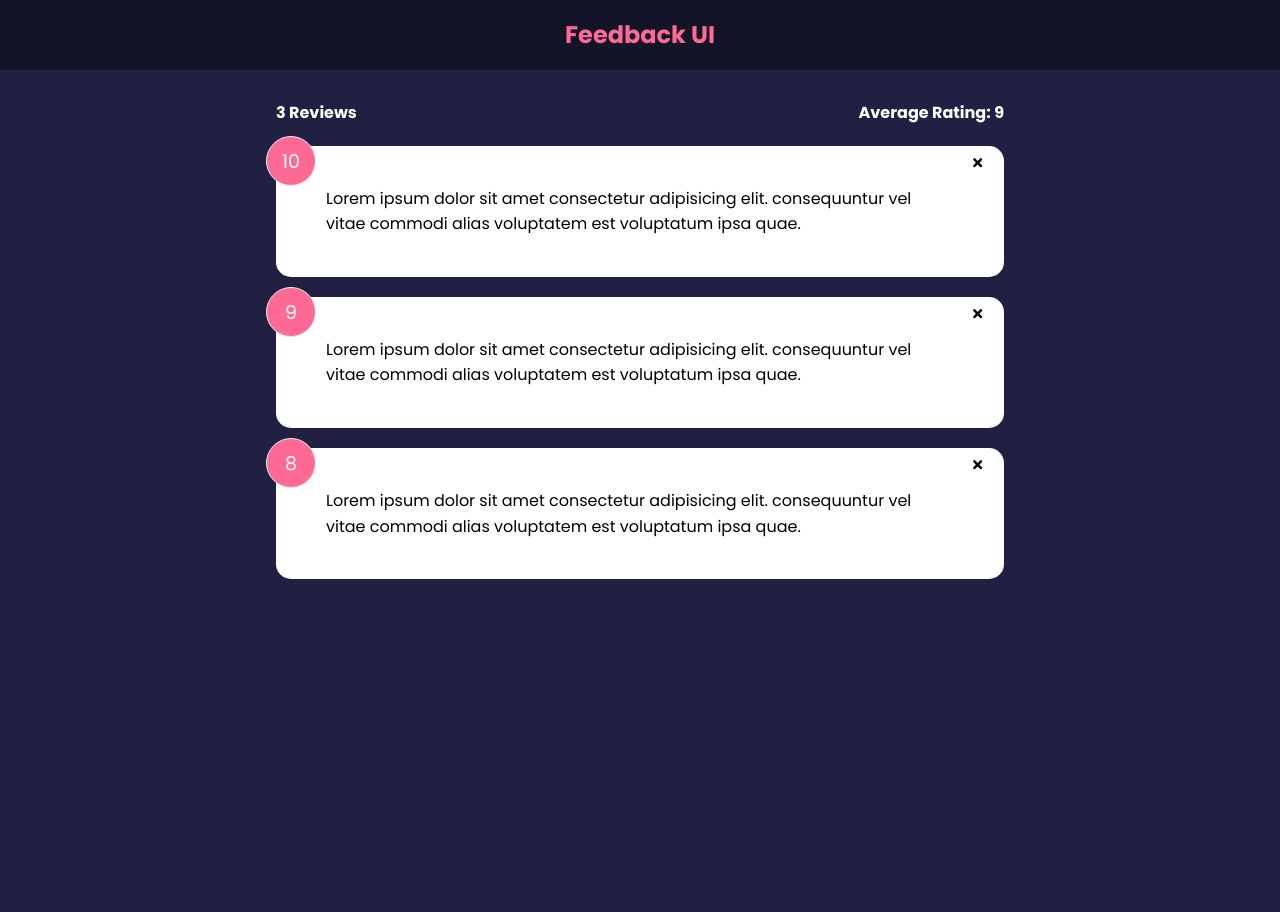
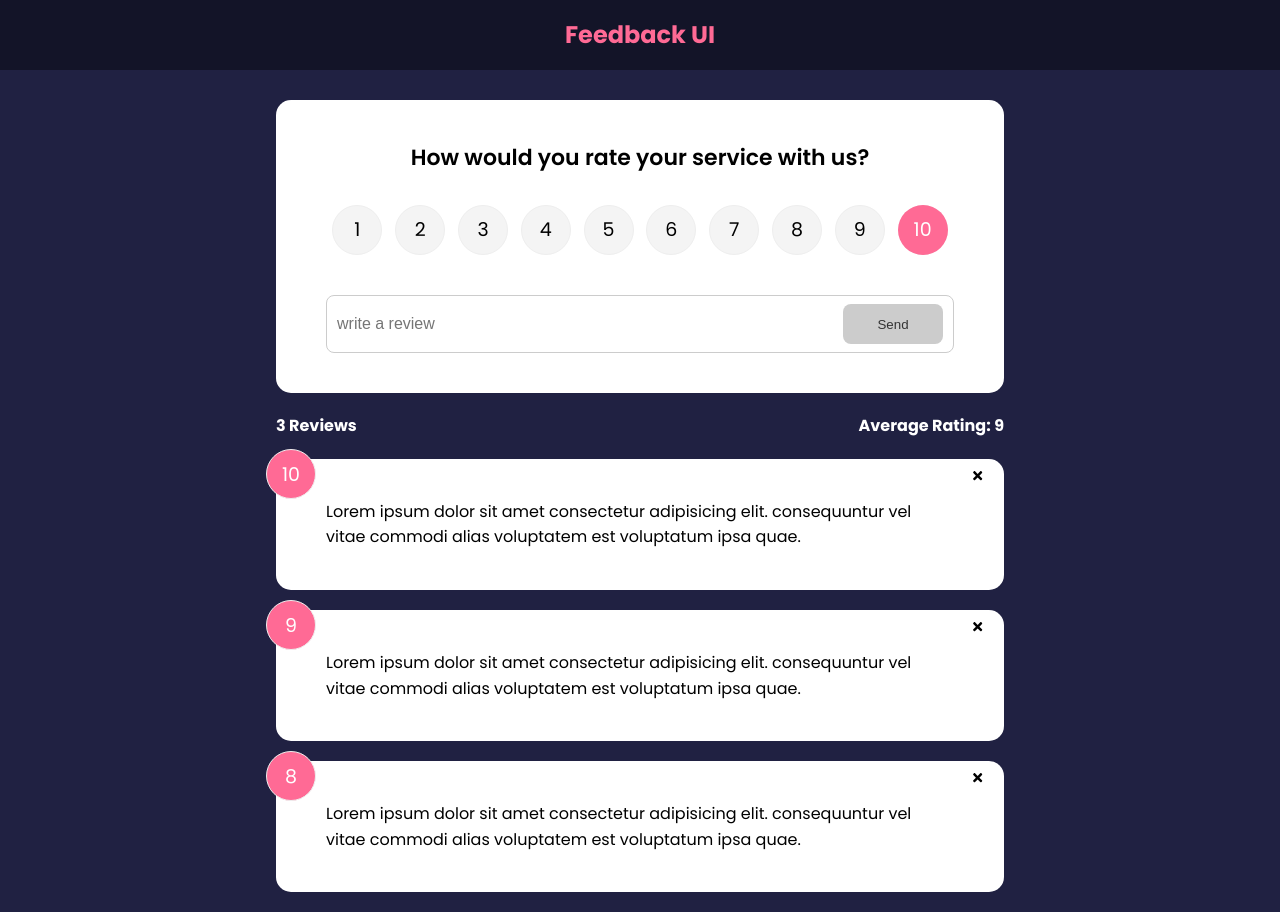
Before and after one commit to Bamideleemman/feedback-app, a React (Create React App) app: page / in a window 1280 px wide. Before the commit the page ends 800 px from the top, so only its background shows below. Built offline with nearby package versions, Linux system fonts and the light colour scheme.

Commit message:
rating select completed without delete animation

```diff
--- a/src/App.js
+++ b/src/App.js
@@ -1,12 +1,21 @@
+import {v4 as uuidv4} from 'uuid'
 import {useState} from 'react'
 import Header from "./components/Header"
 import FeedbackList from './components/FeedbackList'
 import FeedbackData from './data/FeedbackData'
 import FeedbackStats from './components/FeedbackStats'
-//import FeedbackItem from './components/FeedbackItem'
+import FeedbackForm from './components/FeedbackForm'
+//import FeedbackItem from do//
 
 function App() {
     const [feedback, setFeedback] = useState(FeedbackData)
+
+    const addFeedback = (newFeedback) => {
+        newFeedback.id = uuidv4()
+        setFeedback([newFeedback,...feedback])
+
+    }
+
     const deleteFeedback = (id) => {
         if(window.confirm('Are you sure you want to delete?')) {
         setFeedback(feedback.filter((item) => item.id !==id))}
@@ -15,9 +24,10 @@
     <>
         <Header />
         <div className="container">
-            <FeedbackStats feedback={feedback}/>
-            <FeedbackList feedback = {feedback}
-            handleDelete={deleteFeedback}/>
+        <FeedbackForm handleAdd={addFeedback}/>
+        <FeedbackStats feedback={feedback}/>
+        <FeedbackList feedback = {feedback}
+        handleDelete={deleteFeedback}/>
         </div>
     </>
  )
--- /dev/null
+++ b/src/components/FeedbackForm.jsx
@@ -0,0 +1,59 @@
+import { useState } from "react"
+import RatingSelect from "./RatingSelect"
+import Card from "./shared/Card"
+import Button from "./shared/Button"
+
+
+function FeedbackForm({handleAdd}) {
+    const [text, setText] = useState('')
+    const [rating, setRating] = useState(10)
+    const [btnDisabled, setBtnDisabled] = useState(true)
+    const [message, setMessage] = useState('')
+
+    const handleTextChange = (e) => {
+        if(text === '') {
+            setBtnDisabled(true)
+            setMessage(null)
+        } else if(text !== '' && text.trim().length <=10) {
+
+            setMessage('Text must be at least 10 characters')
+            setBtnDisabled(true)
+        } else {
+            setMessage(null)
+            setBtnDisabled(false)
+        }
+        setText(e.target.value)
+    }
+
+    const handleSubmit = (e) => {
+        e.preventDefault()
+        if(text.trim().length >10) {
+            const newFeedback = {
+                text,
+                rating
+            }
+
+            handleAdd(newFeedback)
+
+            setText('')
+            }
+        }
+
+  return <Card>
+    <form onSubmit={handleSubmit}>
+        <h2>How would you rate your service with us?</h2>
+            <RatingSelect select={(rating) =>setRating(rating)}/>
+            <div className="input-group">
+                <input onChange={handleTextChange}
+                type="text"
+                placeholder="write a review"
+                value={text}/>
+
+                <Button type='submit' isDisabled={btnDisabled}>Send</Button>
+            </div>
+        {message && <div className='message'>{message}</div>}
+    </form>
+    </Card>
+}
+
+export default FeedbackForm
--- a/src/components/FeedbackItem.jsx
+++ b/src/components/FeedbackItem.jsx
@@ -1,7 +1,7 @@
 
 import {FaTimes} from 'react-icons/fa'
 import PropTypes from 'prop-types'
-import Card from "./shared/Card"
+import Card from './shared/Card'
 
 function FeedbackItem({item, handleDelete}) {
 
--- /dev/null
+++ b/src/components/RatingSelect.jsx
@@ -0,0 +1,134 @@
+import {useState} from 'react'
+
+function RatingSelect({select}) {
+    const[selected, setSelected] = useState(10)
+    const handleChange = (e) => {
+        setSelected(+e.currentTarget.value)
+        select(+e.currentTarget.value)
+    }
+  return (
+    <ul className='rating'>
+        <li>
+            <input
+            type='radio'
+            id='num1'
+            name='rating'
+            value='1'
+            onChange={handleChange}
+            checked={selected ===1 }
+            />
+            <label htmlFor='num1'>1</label>
+        </li>
+
+        <li>
+            <input
+            type='radio'
+            id='num2'
+            name='rating'
+            value='2'
+            onChange={handleChange}
+            checked={selected ===2 }
+            />
+            <label htmlFor='num2'>2</label>
+        </li>
+
+        <li>
+            <input
+            type='radio'
+            id='num3'
+            name='rating'
+            value='3'
+            onChange={handleChange}
+            checked={selected ===3 }
+            />
+            <label htmlFor='num3'>3</label>
+        </li>
+
+        <li>
+            <input
+            type='radio'
+            id='num4'
+            name='rating'
+            value='4'
+            onChange={handleChange}
+            checked={selected ===4 }
+            />
+            <label htmlFor='num4'>4</label>
+        </li>
+
+        <li>
+            <input
+            type='radio'
+            id='num5'
+            name='rating'
+            value='5'
+            onChange={handleChange}
+            checked={selected ===5 }
+            />
+            <label htmlFor='num5'>5</label>
+        </li>
+
+        <li>
+            <input
+            type='radio'
+            id='num6'
+            name='rating'
+            value='6'
+            onChange={handleChange}
+            checked={selected ===6 }
+            />
+            <label htmlFor='num6'>6</label>
+        </li>
+
+        <li>
+            <input
+            type='radio'
+            id='num7'
+            name='rating'
+            value='7'
+            onChange={handleChange}
+            checked={selected ===7 }
+            />
+            <label htmlFor='num7'>7</label>
+        </li>
+
+        <li>
+            <input
+            type='radio'
+            id='num8'
+            name='rating'
+            value='8'
+            onChange={handleChange}
+            checked={selected ===8 }
+            />
+            <label htmlFor='num8'>8</label>
+        </li>
+
+        <li>
+            <input
+            type='radio'
+            id='num9'
+            name='rating'
+            value='9'
+            onChange={handleChange}
+            checked={selected ===9 }
+            />
+            <label htmlFor='num9'>9</label>
+        </li>
+        <li>
+            <input
+            type='radio'
+            id='num10'
+            name='rating'
+            value='10'
+            onChange={handleChange}
+            checked={selected ===10 }
+            />
+            <label htmlFor='num10'>10</label>
+        </li>
+
+        </ul>
+  )
+}
+
+export default RatingSelect
--- /dev/null
+++ b/src/components/shared/Button.jsx
@@ -0,0 +1,24 @@
+import PropTypes from 'prop-types'
+
+function Button({children, version, type, isDisabled}) {
+  return (
+    <button type={type} disabled={isDisabled} className={`btn btn-${version}`}>
+        {children}
+        </button>
+  )
+}
+
+Button.defaultProps = {
+    version: 'primary',
+    type: 'button',
+    isDisabled: false
+}
+
+Button.propTypes = {
+    children: PropTypes.node.isRequired,
+    version: PropTypes.string,
+    type: PropTypes.string,
+    isDisabled: PropTypes.bool,
+
+}
+export default Button
```
Also changed, not shown: src/components/FeedbackList.jsx (+7 -3 lines), src/pages/AboutPage.jsx (added, +10 -0 lines), 1 other file (tests, documents, lock files or other folders).
